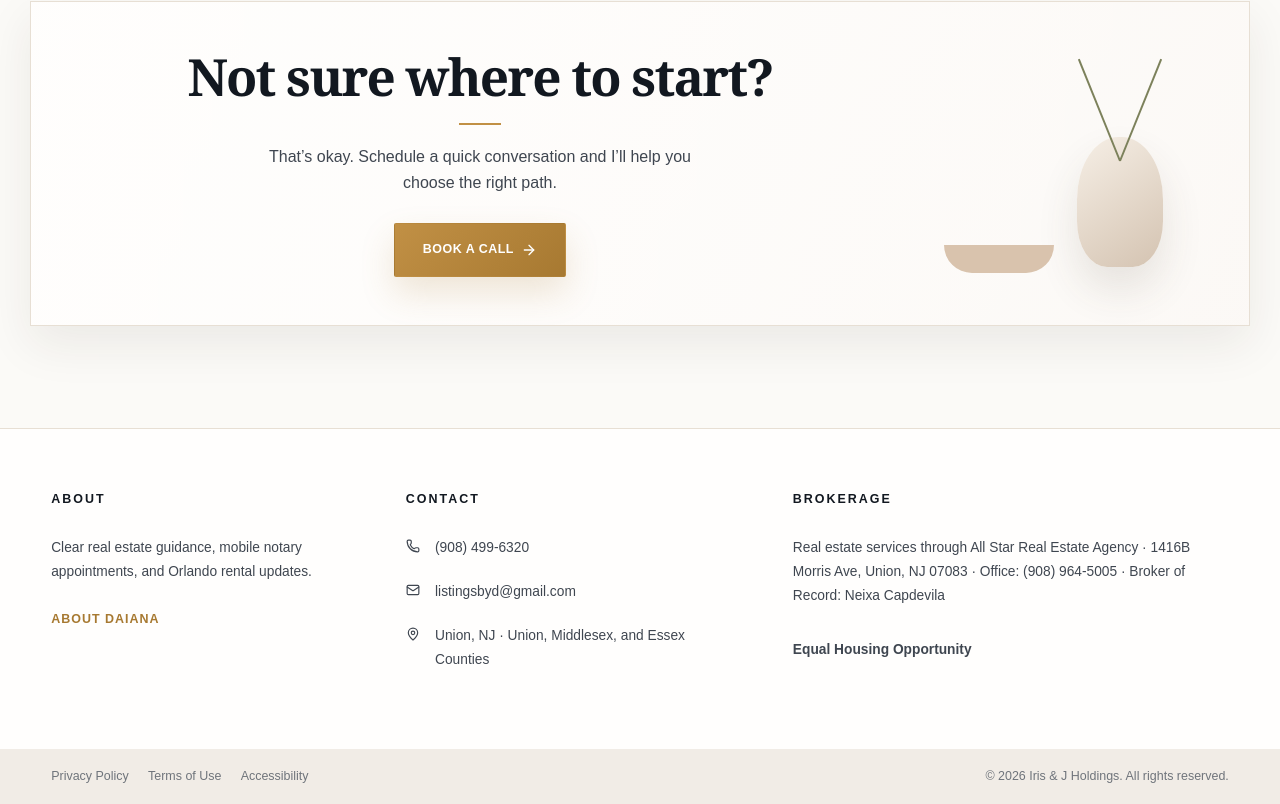
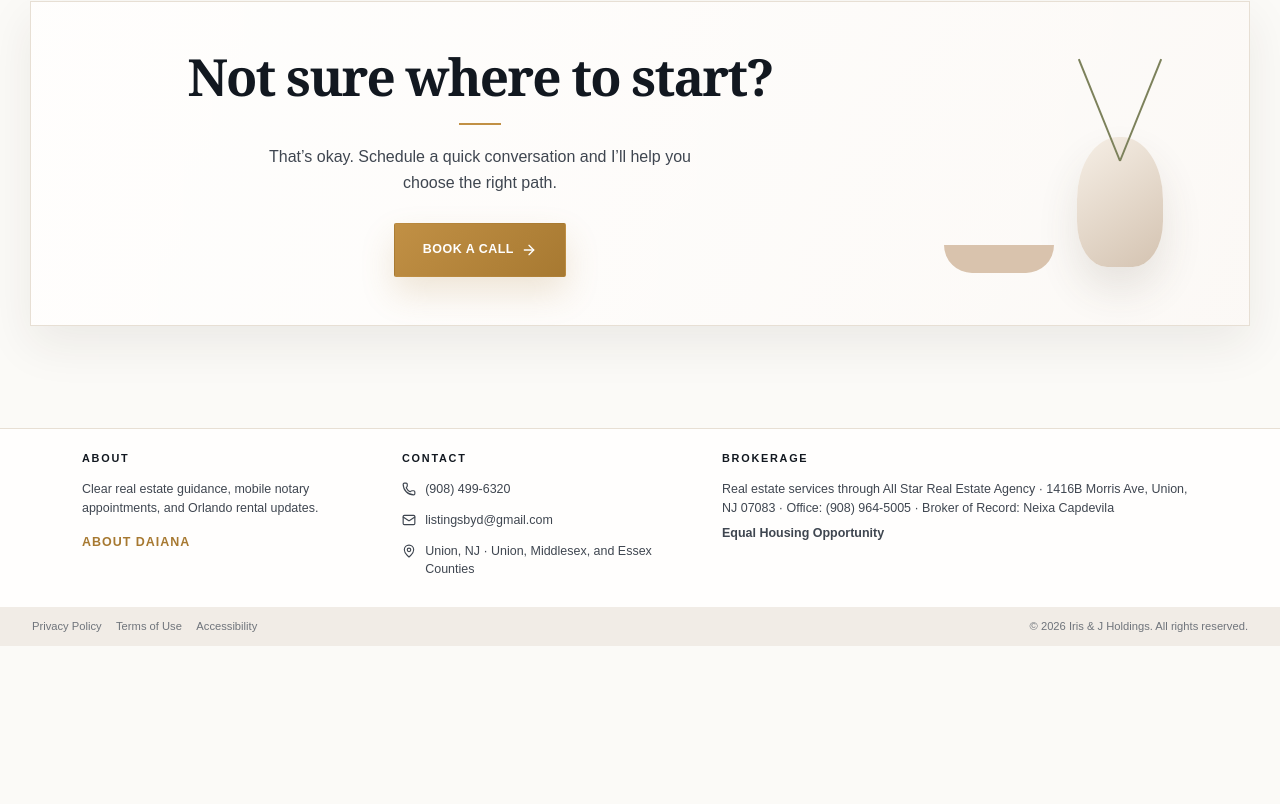
Before and after one commit to Emanuel628/Iris-and-J-Holdings, a React (Vite) app: page / in a window 1280 px wide. Shown: the part 3002-3806 px from the top of the page. After the commit the page ends 3648 px from the top, so only its background shows below. Built offline with nearby package versions, Linux system fonts and the light colour scheme.

Commit message:
Reduce footer height

```diff
--- a/src/styles/footer-cleanup.css
+++ b/src/styles/footer-cleanup.css
@@ -1,91 +1,90 @@
-.refined-footer .footer-main {
+.compact-footer .footer-main {
   display: grid;
   width: 100%;
-  max-width: none;
+  max-width: 1180px;
   box-sizing: border-box;
-  grid-template-columns: minmax(280px, 0.9fr) minmax(320px, 1fr) minmax(430px, 1.35fr);
-  gap: clamp(2.75rem, 5vw, 6rem);
-  padding: clamp(3rem, 5vw, 4.5rem) clamp(1.5rem, 4vw, 5rem);
+  grid-template-columns: 0.8fr 0.8fr 1.4fr;
+  gap: clamp(1.5rem, 4vw, 3rem);
+  margin: 0 auto;
+  padding: 1.45rem clamp(1rem, 3vw, 2rem);
 }
 
-.refined-footer .footer-column {
+.compact-footer .footer-column {
   min-width: 0;
   max-width: none;
 }
 
-.refined-footer .footer-column h3 {
-  margin-bottom: 1.35rem;
+.compact-footer .footer-column h3 {
+  margin-bottom: 0.55rem;
+  font-size: 0.68rem;
 }
 
-.refined-footer .footer-column p {
-  max-width: none;
-  line-height: 1.75;
+.compact-footer .footer-column p,
+.compact-footer .footer-column a {
+  font-size: 0.78rem;
+  line-height: 1.45;
 }
 
-.refined-footer .footer-contact {
-  min-width: 320px;
+.compact-footer .footer-column p {
+  max-width: none;
+  margin: 0;
 }
 
-.refined-footer .brokerage {
-  min-width: 430px;
+.compact-footer .footer-contact p {
+  display: grid;
+  grid-template-columns: 16px minmax(0, 1fr);
+  gap: 0.45rem;
+  align-items: start;
+  margin-bottom: 0.35rem;
 }
 
-.refined-footer .footer-contact p {
-  display: grid;
-  grid-template-columns: 18px minmax(0, 1fr);
-  gap: 0.7rem;
-  align-items: start;
-  margin-bottom: 0.8rem;
+.compact-footer .footer-contact svg {
+  margin-top: 0.1rem;
 }
 
-.refined-footer .footer-contact svg {
-  margin-top: 0.2rem;
+.compact-footer .brokerage p {
+  display: block;
 }
 
-.refined-footer .brokerage p {
-  display: block;
-  margin-bottom: 0.7rem;
+.compact-footer .equal-housing {
+  margin-top: 0.45rem;
+  font-weight: 800;
 }
 
-.refined-footer .footer-about-link {
+.compact-footer .footer-about-link {
   display: inline-flex;
   width: fit-content;
-  margin-top: 1.2rem;
+  margin-top: 0.55rem;
   color: var(--color-champagne-dark);
-  font-size: 0.78rem;
+  font-size: 0.66rem;
   font-weight: 800;
   letter-spacing: 0.08em;
+  line-height: 1;
   text-transform: uppercase;
 }
 
-.refined-footer .social-row {
-  margin-top: 1.5rem;
+.compact-footer .social-row {
+  display: none;
 }
 
-.refined-footer .footer-bottom {
-  padding-right: clamp(1.5rem, 4vw, 5rem);
-  padding-left: clamp(1.5rem, 4vw, 5rem);
+.compact-footer .footer-bottom {
+  padding: 0.65rem clamp(1rem, 3vw, 2rem);
+  font-size: 0.7rem;
 }
 
-@media (max-width: 1120px) {
-  .refined-footer .footer-main {
-    grid-template-columns: 1fr 1fr;
+.compact-footer .footer-bottom div {
+  gap: 0.9rem;
+}
+
+@media (max-width: 900px) {
+  .compact-footer .footer-main {
+    grid-template-columns: 1fr;
+    gap: 1rem;
+    padding-top: 1.25rem;
+    padding-bottom: 1.25rem;
   }
 
-  .refined-footer .brokerage {
-    grid-column: 1 / -1;
-    min-width: 0;
+  .compact-footer .brokerage p {
+    max-width: 680px;
   }
 }
-
-@media (max-width: 760px) {
-  .refined-footer .footer-main {
-    grid-template-columns: 1fr;
-    gap: 2.25rem;
-  }
-
-  .refined-footer .footer-contact,
-  .refined-footer .brokerage {
-    min-width: 0;
-  }
-}
```
